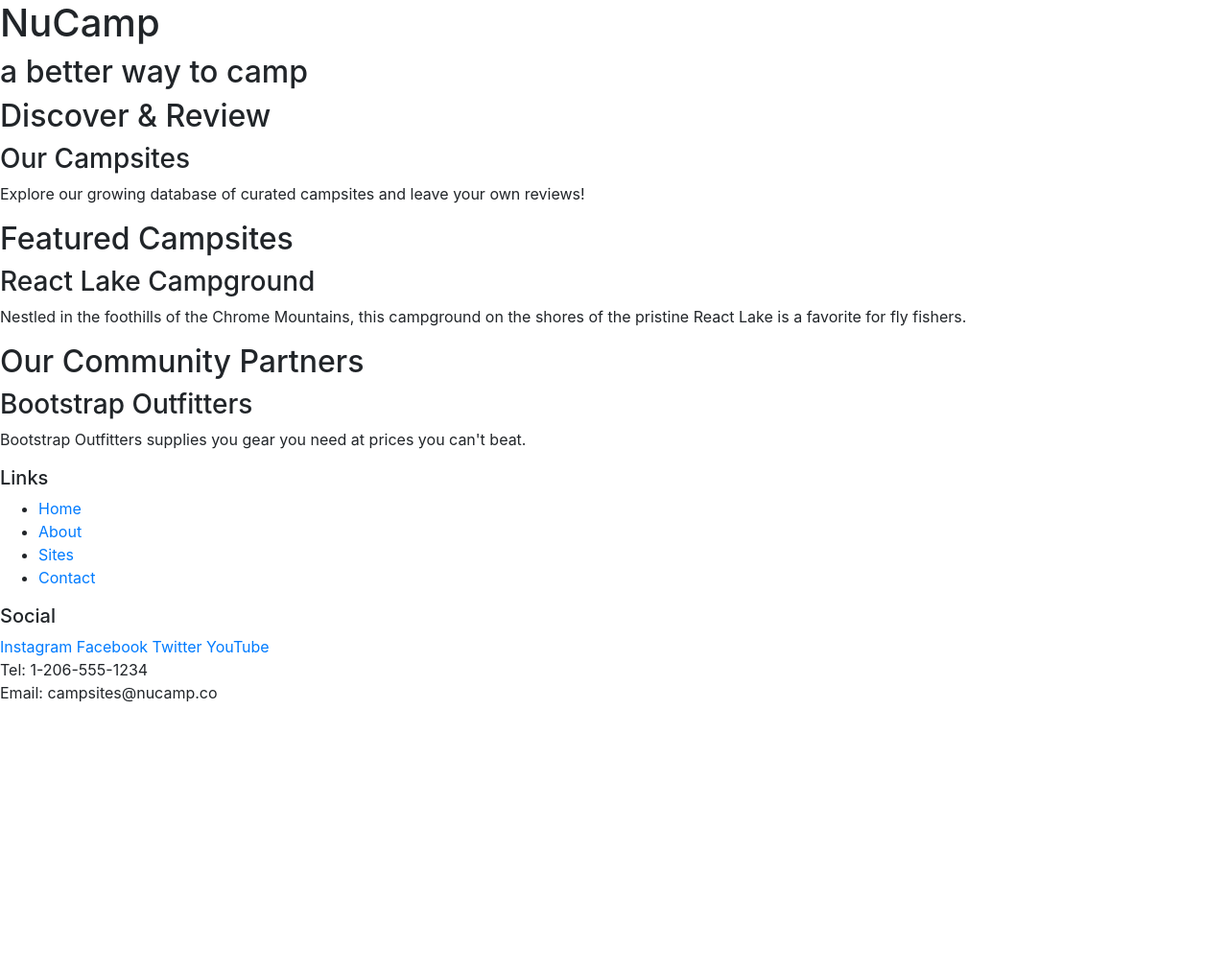
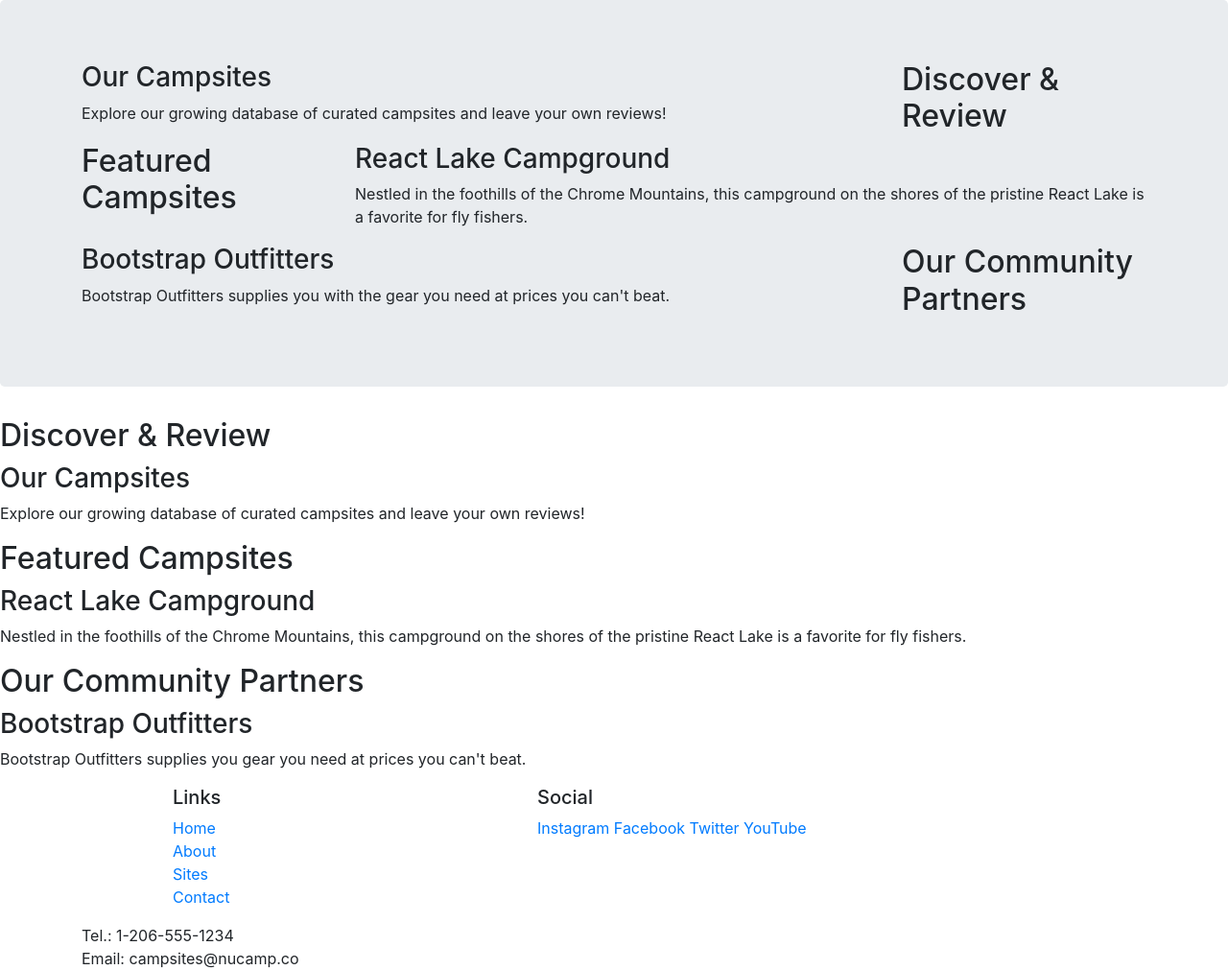
Before and after one commit to rarean/naojija.github.io, a website: page index.html in a window 1280 px wide. Shown: the whole page at 96% size. Before the commit the page ends 800 px from the top, so only its background shows below. Drawn offline with nearby package versions, Linux system fonts and the light colour scheme.

Commit message:
Bootstrap Grid

```diff
--- a/index.html
+++ b/index.html
@@ -14,10 +14,37 @@
 
 <body>
 
-    <header>
-        <div>
-            <h1>NuCamp</h1>
-            <h2>a better way to camp</h2>
+    <header class="jumbotron">
+        <div class="container">
+            <div class="row">
+                <div class="col-sm-4 order-sm-last col-md-3">
+                    <h2>Discover & Review</h2>
+                </div>
+                <div class="col">
+                    <h3>Our Campsites</h3>
+                    <p>Explore our growing database of curated campsites and leave your own reviews!</p>
+                </div>
+            </div>
+
+            <div class="row">
+                <div class="col-sm-4 col-md-3">
+                    <h2>Featured Campsites</h2>
+                </div>
+                <div class="col">
+                    <h3>React Lake Campground</h3>
+                    <p>Nestled in the foothills of the Chrome Mountains, this campground on the shores of the pristine React Lake is a favorite for fly fishers.</p>
+                   </div>
+            </div>
+
+            <div class="row">
+                <div class="col-sm-4 order-sm-last col-md-3">
+                    <h2>Our Community Partners</h2>
+                </div>
+                <div class="col">
+                    <h3>Bootstrap Outfitters</h3>
+                    <p>Bootstrap Outfitters supplies you with the gear you need at prices you can't beat.</p>
+                </div>
+            </div>
         </div>
     </header>
 
@@ -40,25 +67,29 @@
     </div>
 
     <footer>
-        <div>
+        <div class="container">
+            <div class="row">
+                <div class="col-4 col-sm- offset-1">
                     <h5>Links</h5>
-            <ul>
+            		<ul class="list-unstyled">
                         <li><a href="#">Home</a></li>
                         <li><a href="#">About</a></li>
                         <li><a href="#">Sites</a></li>
                         <li><a href="#">Contact</a></li>
                     </ul>
                 </div>
-        <div>
+                <div class="col-6 col-sm-5">
                 	<h5>Social</h5>
                     <a href="http://instagram.com/">Instagram</a>
                     <a href="http://facebook.com/">Facebook</a>
                     <a href="http://twitter.com/">Twitter</a>
                     <a href="http://youtube.com/">YouTube</a>
                 </div>
-        <div>
-            Tel: 1-206-555-1234<br />
+                <div class="col-sm-4">
+                    Tel.: 1-206-555-1234<br />
                     Email: campsites@nucamp.co
+                </div>
+           </div>
         </div>
     </footer>
 <!-- jQuery must come first, then Popper.js, then the Bootstrap JavaScript plugins.-->
```
Lines whose indentation alone changed are shown as unchanged.
